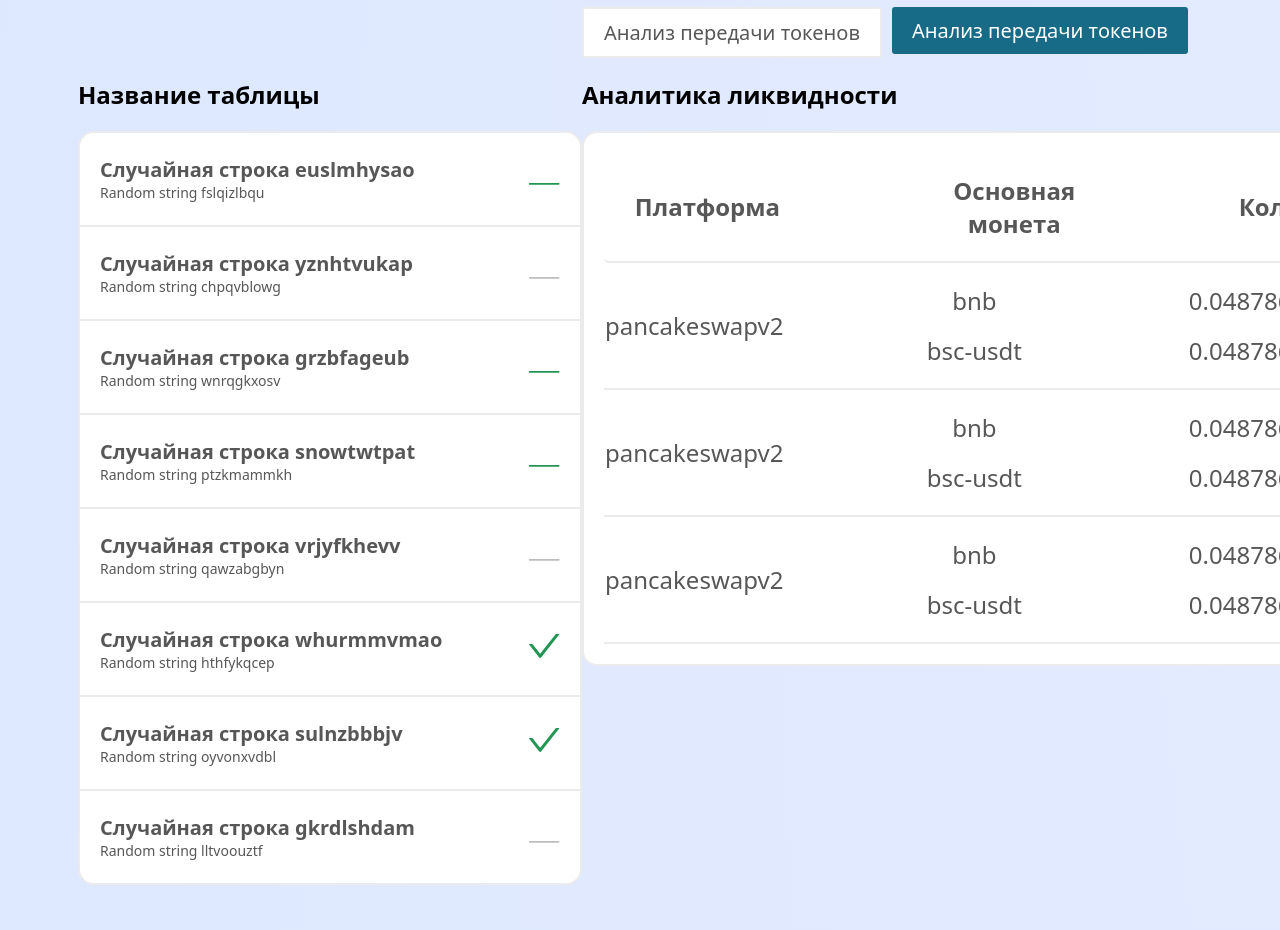
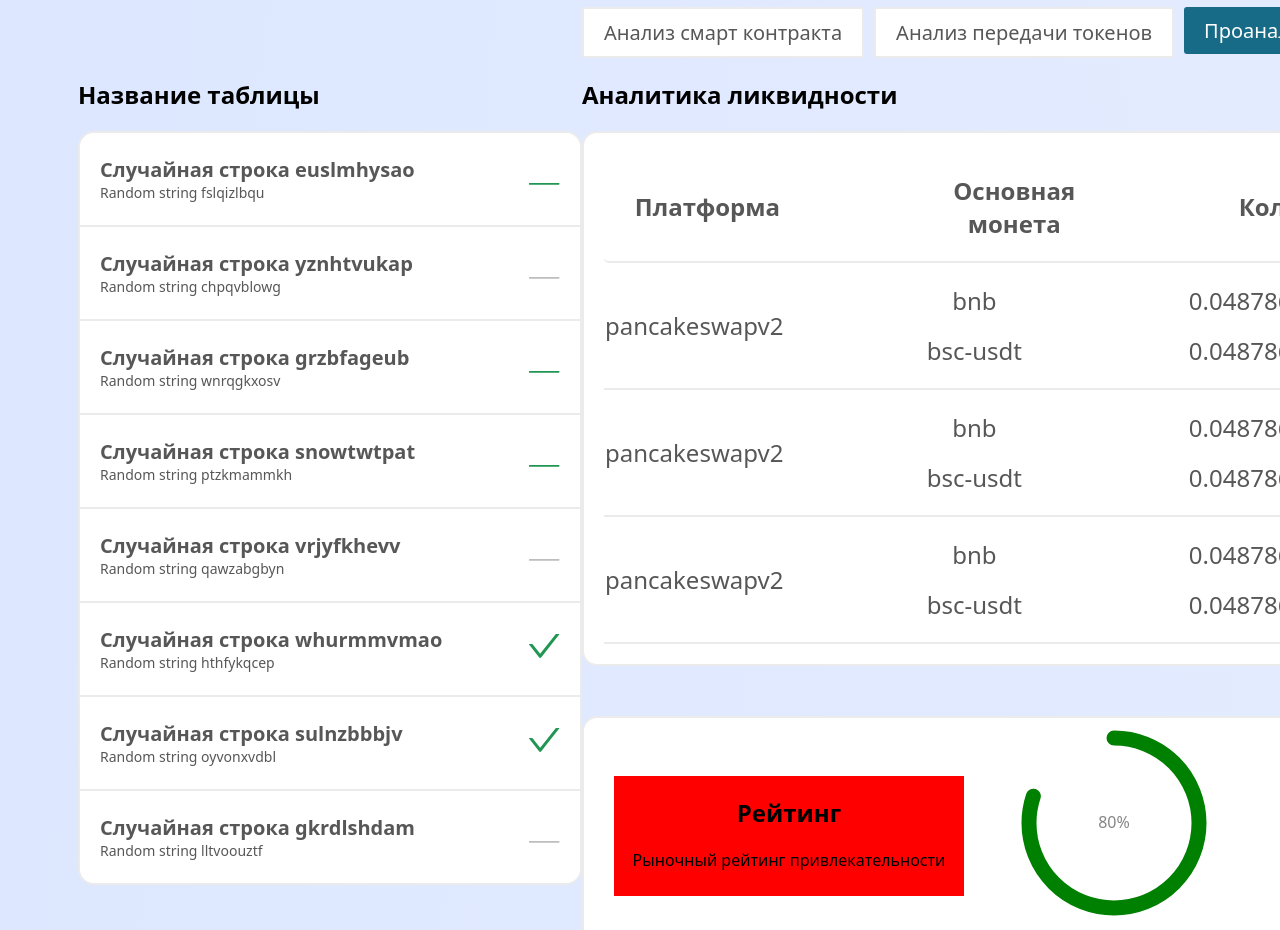
Before and after one commit to root9464/blockchain, a React (Vite) app: page / in a window 1280 px wide. Shown: the part 20-950 px from the top of the page. Built offline with nearby package versions, Linux system fonts and the light colour scheme.

Commit message:
улучшение стилей

```diff
--- a/src/app/App.tsx
+++ b/src/app/App.tsx
@@ -6,6 +6,7 @@
 import {data, jsondata} from '../consts/consts';
 import style from './app.module.sass';
 import './global.sass';
+
 export const App = () => (
 	<div className={style.main}>
 		<div className={style.containers}>
@@ -23,13 +24,13 @@
 								<Modal />
 							</Provider>
 							<button className={style.button}>Анализ передачи токенов</button>
+							<button className={style.button}>Проанализировать код</button>
+
 						</div>
 						<h2>Аналитика ликвидности</h2>
-						<Table json={jsondata}/>
-					</div>
-				</div>
-			</div>
-		</div>
+
+						<div>
+							<Table json={jsondata} />
 
 							<div className={style.footerContainer}>
 								<div className={style.raiting}>
@@ -48,4 +49,10 @@
 								</div>
 							</div>
 						</div>
+					</div>
+				</div>
+			</div>
+		</div>
+
+	</div>
 );
--- a/src/app/app.module.sass
+++ b/src/app/app.module.sass
@@ -45,24 +45,27 @@
           padding: 10px 20px
           width: max-content
           border-radius: 3px
-          background-color: #176B87
-          color: #ffffff
           font-size: 20px
+          border: 2px solid #ebebeb
+          background-color: #ffffff
+          color: #575757
+          &:nth-child(3n)
+            background-color: #176B87
+            color: #ffffff
+            border: 0
 
   .footerContainer
     background-color: #FFFFFF
     border-radius: 15px
     border: 2px solid #ebebeb
-
-    margin: 0 auto
-    width: 60%
+    width: auto
     height: max-content
     display: grid
     grid-template-columns: repeat( 2, 1fr )
     justify-content: space-between
     align-items: center
-    padding: 20px 30px
-
+    padding: 5px 30px
+    margin-top: 50px
     .raiting
       width: 350px
       height: 120px
--- a/src/components/Modal/modal.tsx
+++ b/src/components/Modal/modal.tsx
@@ -25,7 +25,7 @@
 					</div>
 				) : (
 					<>
-						<button onClick={handleClick} className={style.button}>Анализ передачи токенов</button>
+						<button onClick={handleClick} className={style.button}>Анализ смарт контракта</button>
 					</>
 				)
 			}
```
Lines whose indentation alone changed are shown as unchanged.
